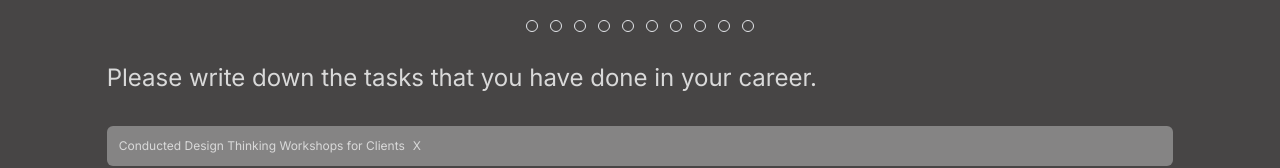
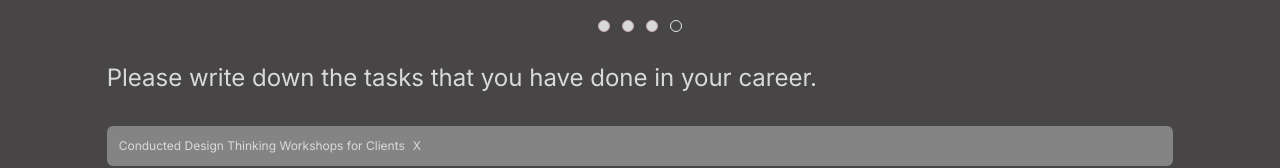
Before and after one commit to asycodes/tss-demo2, a Next.js app: page /journey/occupations/edit in a window 1280 px wide. Shown: the top 168 px of the page. Built offline with nearby package versions, Linux system fonts and the light colour scheme.

Commit message:
dynamic header

```diff
--- a/src/app/components/Header.jsx
+++ b/src/app/components/Header.jsx
@@ -1,33 +1,74 @@
-import styles from "./styles.module.css";
+// import Link from "next/link";
+// import { useRouter } from "next/router";
+
+// function Header() {
+//   const router = useRouter();
+//   const routePaths = [
+//     "/",
+//     "/tools",
+//     "/journey/occupations",
+//     "/journey/occupations/edit",
+//     "/journey/occupations/tasks",
+//   ];
+
+//   const currentPage =
+//     routePaths.findIndex((path) => path === router.pathname) + 1;
+
+//   return (
+//     <>
+//       <div className="flex flex-row p-5 gap-3 w-full justify-center">
+//         {routePaths.map((path, index) => (
+//           <Link key={index} href={path}>
+//             <a
+//               className={`w-3 h-3 border rounded-full ${
+//                 index + 1 <= currentPage ? "bg-gray-500" : ""
+//               }`}
+//             ></a>
+//           </Link>
+//         ))}
+//       </div>
+//     </>
+//   );
+// }
+
+// export default Header;
+// Example of a component inside components directory
+// components/Header.js
+
 import Link from "next/link";
+import { useEffect, useState } from "react";
+
 function Header() {
-  // const routePaths = ["/", "/confirm", "/other-route"];
+  const [currentPage, setCurrentPage] = useState(1);
 
-  // const currentPage =
-  //   routePaths.findIndex((path) => path === location.pathname) + 1;
+  useEffect(() => {
+    // Use window.location.pathname to get the current path on the client side
+    const path = window.location.pathname;
+    const routePaths = [
+      "/journey/occupations",
+      "/journey/occupations/uploadcv",
+      "/journey/occupations/edit",
+      "/journey/occupations/tasks",
+    ];
+    const currentIndex = routePaths.findIndex((p) => p === path) + 1;
+    setCurrentPage(currentIndex);
+  }, []);
 
   return (
     <>
       <div className="flex flex-row p-5 gap-3 w-full justify-center">
-        {/* {Array.from({ length: 10 }, (_, index) => (
-          <Link
+        {Array.from({ length: 4 }).map((_, index) => (
+          // <Link key={index} href={["/", "/A", "/B", "/C"][index]}>
+          <div
             key={index}
-            to={routePaths[index]}
-            className={`${styles.progressBall} ${
-              index + 1 <= currentPage ? styles.active : ""
+            className={`w-3 h-3 border rounded-full ${
+              index + 1 <= currentPage
+                ? "bg-[#D9D9D9] border border-[#C6ABAB]"
+                : ""
             }`}
-          ></Link>
-        ))} */}
-        <div className="w-3 h-3 border rounded-full"></div>
-        <div className="w-3 h-3 border rounded-full"></div>
-        <div className="w-3 h-3 border rounded-full"></div>
-        <div className="w-3 h-3 border rounded-full"></div>
-        <div className="w-3 h-3 border rounded-full"></div>
-        <div className="w-3 h-3 border rounded-full"></div>
-        <div className="w-3 h-3 border rounded-full"></div>
-        <div className="w-3 h-3 border rounded-full"></div>
-        <div className="w-3 h-3 border rounded-full"></div>
-        <div className="w-3 h-3 border rounded-full"></div>
+          ></div>
+          // </Link>
+        ))}
       </div>
     </>
   );
--- a/src/app/journey/occupations/tasks/page.jsx
+++ b/src/app/journey/occupations/tasks/page.jsx
@@ -2,8 +2,7 @@
 import { useRouter } from "next/navigation";
 import { useState, useEffect } from "react";
 import { motion } from "framer-motion";
-import { FiChevronRight } from "react-icons/fi";
-import { FiChevronLeft } from "react-icons/fi";
+import { FiChevronRight, FiChevronLeft } from "react-icons/fi";
 import Header from "@/app/components/Header";
 
 function Page() {
@@ -14,25 +13,45 @@ function Page() {
     "Industrial Designer",
     "Software Engineer",
   ]);
-  const [tasks, setTasks] = useState([
-    "Conducted Design Thinking Workshops for Clients",
-    "Conducted on site user research with ground staff",
-    "Led a team of 10 to develop and implement business plan.",
-    "Prepare presentation slides and workshop materials",
-    "Conducted Design Thinking Workshops for Clients",
-    "Conducted on site user research with ground staff",
-    "Led a team of 10 to develop and implement business plan.",
-    "Prepare presentation slides and workshop materials",
-    "Conducted on site user research with ground staff",
-    "Led a team of 10 to develop and implement business plan.",
-    "Prepare presentation slides and workshop materials",
-    "Led a team of 10 to develop and implement business plan.",
-    "Prepare presentation slides and workshop materials",
-  ]);
+
+  const router = useRouter();
+
+  const tasksData = [
+    {
+      title: "Conducted Design Thinking Workshops for Clients",
+      selected: false,
+      category: getRandomCategory(),
+    },
+    {
+      title: "Conducted on-site user research with ground staff",
+      selected: false,
+      category: getRandomCategory(),
+    },
+    {
+      title: "Led a team of 10 to develop and implement a business plan.",
+      selected: false,
+      category: getRandomCategory(),
+    },
+    {
+      title: "Prepare presentation slides and workshop materials",
+      selected: false,
+      category: getRandomCategory(),
+    },
+    { title: "Another task", selected: false, category: getRandomCategory() },
+    { title: "Another task", selected: false, category: getRandomCategory() },
+    { title: "Another task", selected: false, category: getRandomCategory() },
+    { title: "Another task", selected: false, category: getRandomCategory() },
+    { title: "Another task", selected: false, category: getRandomCategory() },
+    { title: "Another task", selected: false, category: getRandomCategory() },
+    { title: "Another task", selected: false, category: getRandomCategory() },
+  ];
+
+  const [tasks, setTasks] = useState(tasksData);
 
   const [selectedTasks, setSelectedTasks] = useState({});
   const tasksPerPage = 5;
   const totalPages = Math.ceil(tasks.length / tasksPerPage);
+
   function handleSelectView() {
     setSelectView(true);
   }
@@ -42,22 +61,27 @@ function Page() {
       setCurrentPage(currentPage + 1);
     }
   }
+
   function handlePrevPage() {
     if (currentPage > 0) {
       setCurrentPage(currentPage - 1);
     }
   }
+
   function toggleSelected(taskIndex) {
-    // Clone the current selectedTasks state to avoid mutating it directly
     const newSelectedTasks = { ...selectedTasks };
-    // Toggle the selected status for the clicked task
     newSelectedTasks[taskIndex] = !newSelectedTasks[taskIndex];
-    // Update the state with the new selected tasks
     setSelectedTasks(newSelectedTasks);
-    console.log(selectedTasks, "hello");
   }
+
   function handleNext() {
     router.push("/journey/occupations/summary");
+  }
+
+  function getRandomCategory() {
+    const categories = ["I", "W", "F", "M"];
+    const randomIndex = Math.floor(Math.random() * categories.length);
+    return categories[randomIndex];
   }
 
   return (
@@ -98,7 +122,7 @@ function Page() {
                 ))}
               </div>
               <p className="text-sm mt-[0.5rem]">
-                Select the tasks that matches with you
+                Select the tasks that match with you
               </p>
               <div className="flex flex-col gap-4 mt-[1.5rem]">
                 {tasks
@@ -115,7 +139,7 @@ function Page() {
                       }
                     >
                       <div className="w-10/12">
-                        <p>{task}</p>
+                        <p>{task.title}</p>
                       </div>
                       <div className="w-2/12 flex justify-end">
                         <div className="w-[2rem] h-[2rem] flex justify-center items-center rounded-sm bg-[#AFAFAF]">
@@ -152,14 +176,13 @@ function Page() {
               </div>
               <button
                 onClick={handleNext}
-                className=" w-full bg-[#D9D9D9] p-[1rem] text-[#474545] font-bold mt-[1rem] rounded-full"
+                className="w-full bg-[#D9D9D9] p-[1rem] text-[#474545] font-bold mt-[1rem] rounded-full"
               >
                 Next
               </button>
-              <button className=" w-full p-[1rem] border font-bold mt-[1rem] rounded-full mb-[5rem]">
+              <button className="w-full p-[1rem] border font-bold mt-[1rem] rounded-full mb-[5rem]">
                 Go Back
               </button>
-              {/* <div className="flex flex-row justify-center w-full"></div> */}
             </motion.div>
           </div>
         ) : (
```
